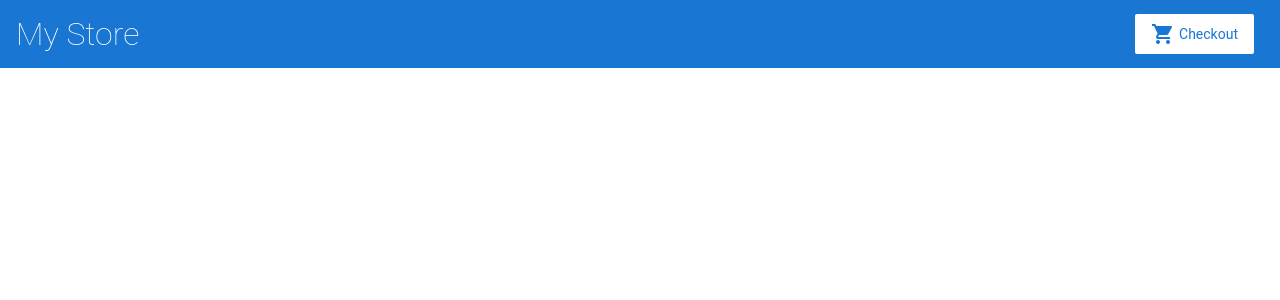
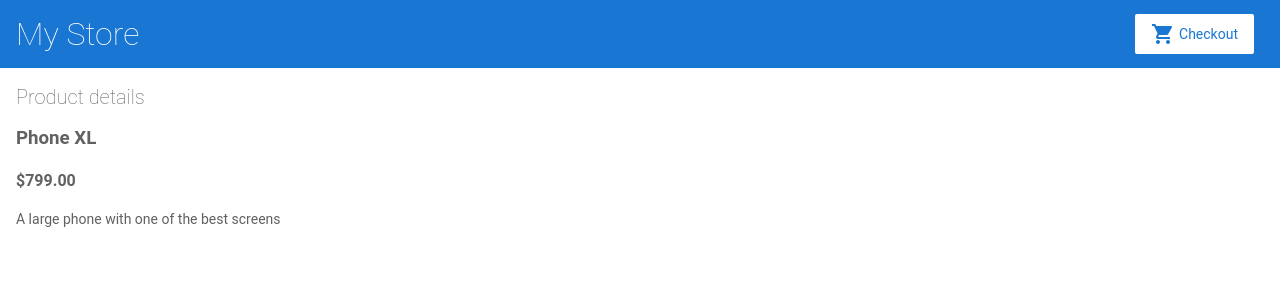
Before and after one commit to diopmorfall/s2i-store-tutorial, an Angular app: page /products/1 in a window 1280 px wide. Before the commit this address led to /. Shown: the top 300 px of the page. Built offline with nearby package versions, Linux system fonts and the light colour scheme.

Commit message:
Navigation and product details

```diff
--- a/src/app/app.routes.ts
+++ b/src/app/app.routes.ts
@@ -1,6 +1,8 @@
 import { Routes } from '@angular/router';
 import { ProductListComponent } from './product-list/product-list.component';
+import { ProductDetailsComponent } from './product-details/product-details.component';
 
 export const routes: Routes = [
-    { path: '', component: ProductListComponent }
+    { path: '', component: ProductListComponent },
+    { path: 'products/:productId', component: ProductDetailsComponent }
 ];
--- /dev/null
+++ b/src/app/product-details/product-details.component.html
@@ -0,0 +1,7 @@
+<h2>Product details</h2>
+
+<div *ngIf="product">
+    <h3>{{ product.name }}</h3>
+    <h4>{{ product.price | currency }}</h4>
+    <p>{{ product.description }}</p>
+</div>
--- /dev/null
+++ b/src/app/product-details/product-details.component.ts
@@ -0,0 +1,25 @@
+import { Component, OnInit } from '@angular/core';
+import { ActivatedRoute } from '@angular/router';
+import { CommonModule } from '@angular/common';
+
+import { Product, products } from '../products';
+
+@Component({
+  selector: 'app-product-details',
+  standalone: true,
+  imports: [CommonModule],
+  templateUrl: './product-details.component.html',
+  styleUrl: './product-details.component.css'
+})
+export class ProductDetailsComponent implements OnInit {
+  product: Product | undefined;
+
+  constructor(private route: ActivatedRoute){ }
+  //* ActivatedRoute contains info about the current route
+
+  ngOnInit(): void {
+    const routeParams = this.route.snapshot.paramMap; //* we access to the params we have now
+    const productId = Number(routeParams.get('productId'))
+    this.product = products.find(product => product.id === productId)
+  }
+}
--- a/src/app/product-list/product-list.component.html
+++ b/src/app/product-list/product-list.component.html
@@ -2,7 +2,8 @@
 
 <div *ngFor="let product of products">
   <h3>
-    <a href="" [title]="product.name + ' details'">
+    <!--* in routerLink, the first part is fixed but the second one is dynamic -->
+    <a href="" [title]="product.name + ' details'" [routerLink]="['/products', product.id]">
       {{ product.name }}
     </a>
   </h3>
--- a/src/app/product-list/product-list.component.ts
+++ b/src/app/product-list/product-list.component.ts
@@ -3,11 +3,12 @@
 
 import { products } from '../products';
 import { ProductAlertsComponent } from '../product-alerts/product-alerts.component';
+import { RouterModule } from '@angular/router';
 
 @Component({
   selector: 'app-product-list',
   standalone: true,
-  imports: [CommonModule, ProductAlertsComponent],
+  imports: [CommonModule, RouterModule, ProductAlertsComponent],
   templateUrl: './product-list.component.html',
   styleUrl: './product-list.component.css'
 })
```
Also changed, not shown: src/app/product-details/product-details.component.css (added).
